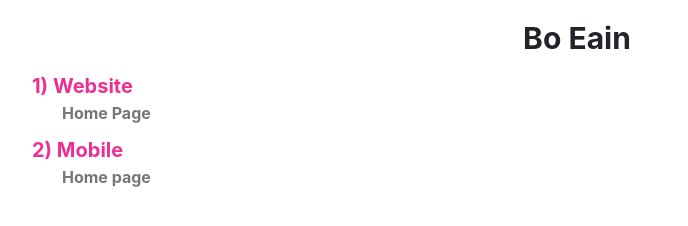
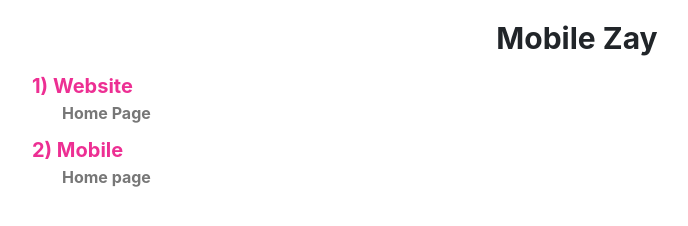
Before and after one commit to HeinThetZawMHS/KandB, a plain HTML site: page index.html in a window 1280 px wide. Shown: the whole page, without its empty margins (63-751 px from the left). Drawn offline with nearby package versions, Linux system fonts and the light colour scheme.

Commit message:
name changed

```diff
--- a/index.html
+++ b/index.html
@@ -1,7 +1,7 @@
 <html>
 
 <head>
-    <title>Bo Eain</title>
+    <title>Mobile Zay</title>
     <meta charset="utf-8">
     <meta name="viewport" content="width=device-width, initial-scale=1">
     <link rel="stylesheet" href="https://maxcdn.bootstrapcdn.com/bootstrap/4.5.0/css/bootstrap.min.css">
@@ -56,7 +56,7 @@
 
 <body>
     <div class="container">
-        <div class="header">Bo Eain</div>
+        <div class="header">Mobile Zay</div>
 
         <div>
             <p>1) Website </p>
```
Also changed, not shown: mobile/home.html (+1 -1 lines), web/home.html (+1 -1 lines).
